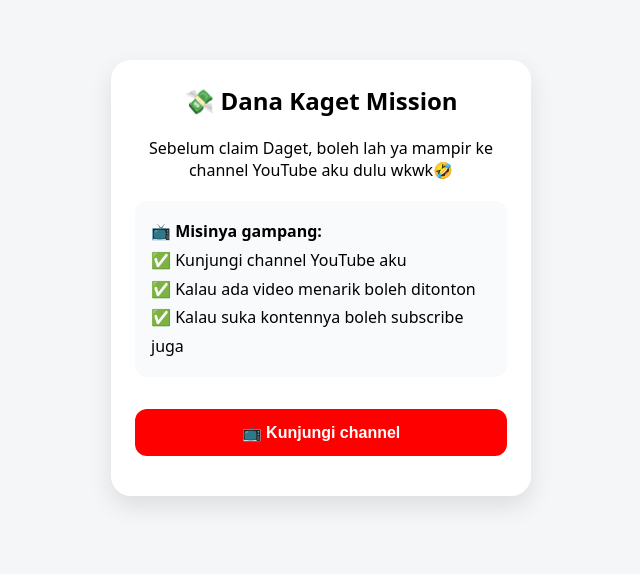
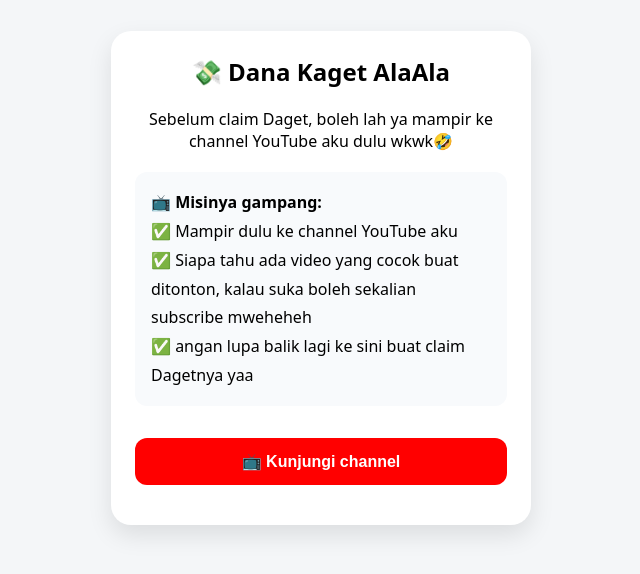
Before and after one commit to nebulamod1/daget, a plain HTML site: page index.html in a window 1280 px wide. Shown: the part 122-696 px from the top of the page, without its empty margins (319-959 px from the left). Drawn offline with Linux system fonts and the light colour scheme.

Commit message:
Update index.html

```diff
--- a/index.html
+++ b/index.html
@@ -82,7 +82,7 @@
 <body>
   <div class="card">
 
-    <h2>💸 Dana Kaget Mission</h2>
+    <h2>💸 Dana Kaget AlaAla</h2>
 
     <p>
       Sebelum claim Daget, boleh lah ya mampir ke channel YouTube aku dulu wkwk🤣
@@ -90,9 +90,9 @@
 
     <div class="mission">
       📺 <b>Misinya gampang:</b><br>
-      ✅ Kunjungi channel YouTube aku<br>
-      ✅ Kalau ada video menarik boleh ditonton<br>
-      ✅ Kalau suka kontennya boleh subscribe juga
+      ✅ Mampir dulu ke channel YouTube aku<br>
+      ✅ Siapa tahu ada video yang cocok buat ditonton, kalau suka boleh sekalian subscribe mweheheh<br>
+      ✅ angan lupa balik lagi ke sini buat claim Dagetnya yaa
     </div>
 
     <button id="visitBtn">
```
